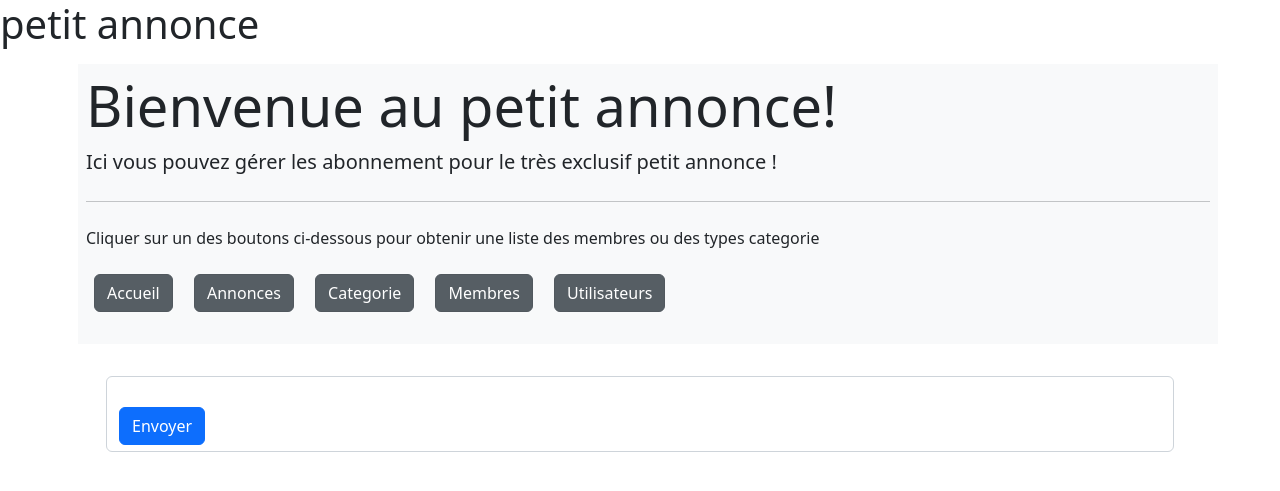
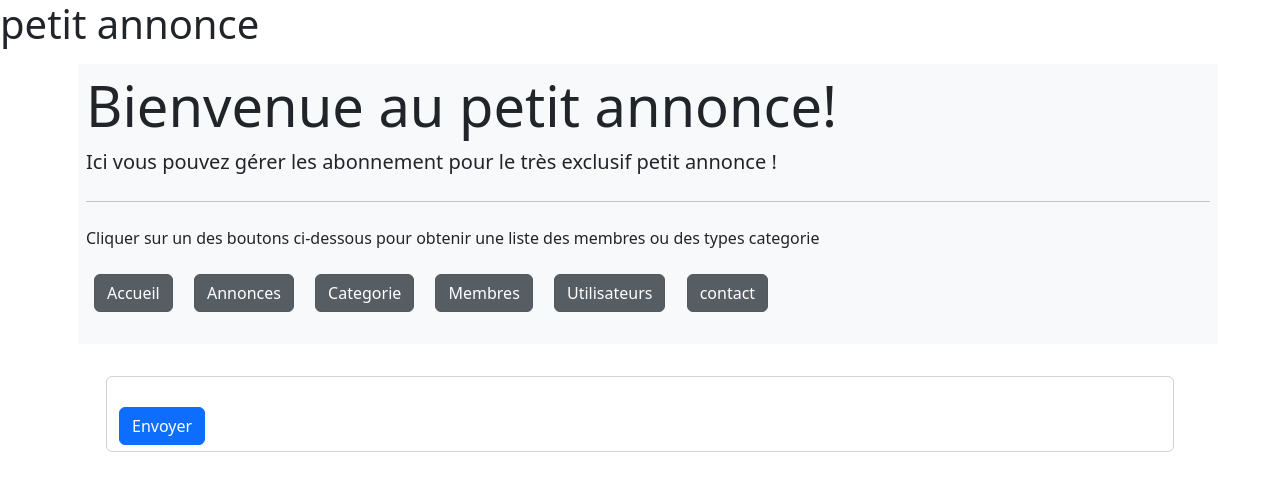
Before and after one commit to boubakermohamedali/Projet_Greta, a PHP site: page / in a window 1280 px wide. Shown: the top 491 px of the page. Run offline with PHP 8.4, Linux system fonts and the light colour scheme.

Commit message:
Update index.php

```diff
--- a/index.php
+++ b/index.php
@@ -12,6 +12,7 @@
             <a href='categorie.php' class='btn btn-secondary m-2 active' role='button'>Categorie</a>
             <a href='members.php' class='btn btn-secondary m-2 active' role='button'>Membres</a>
             <a href='utilisateurs.php' class='btn btn-secondary m-2 active' role='button'>Utilisateurs</a>
+	    <a href='contact.php' class='btn btn-secondary m-2 active' role='button'>contact</a>
 
             </p>
         </div>
```
